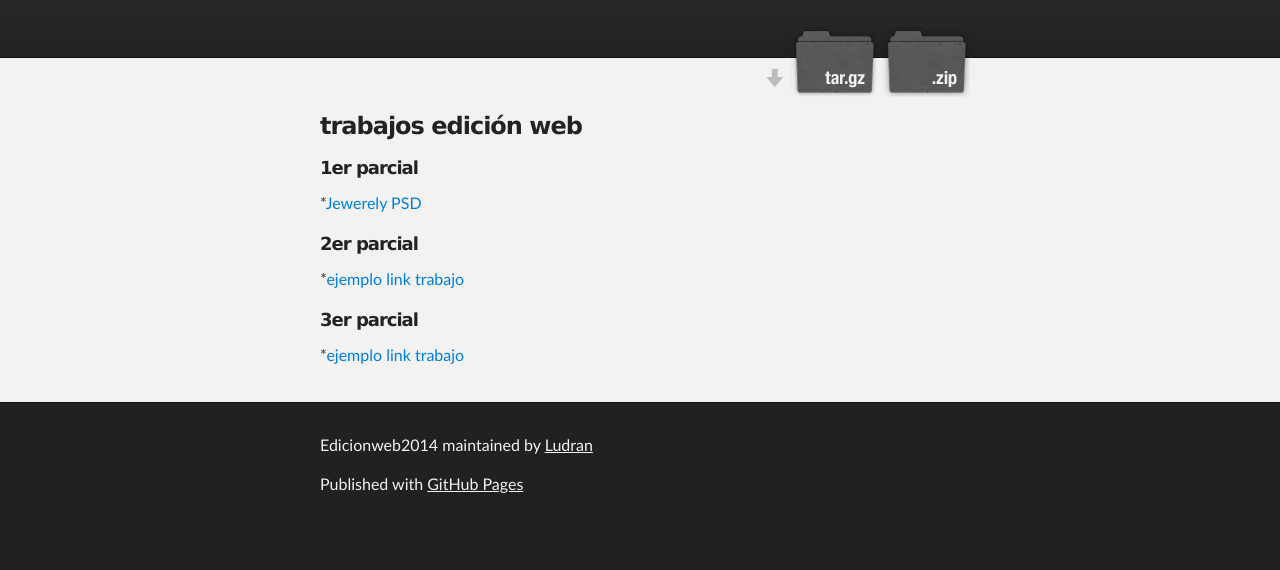
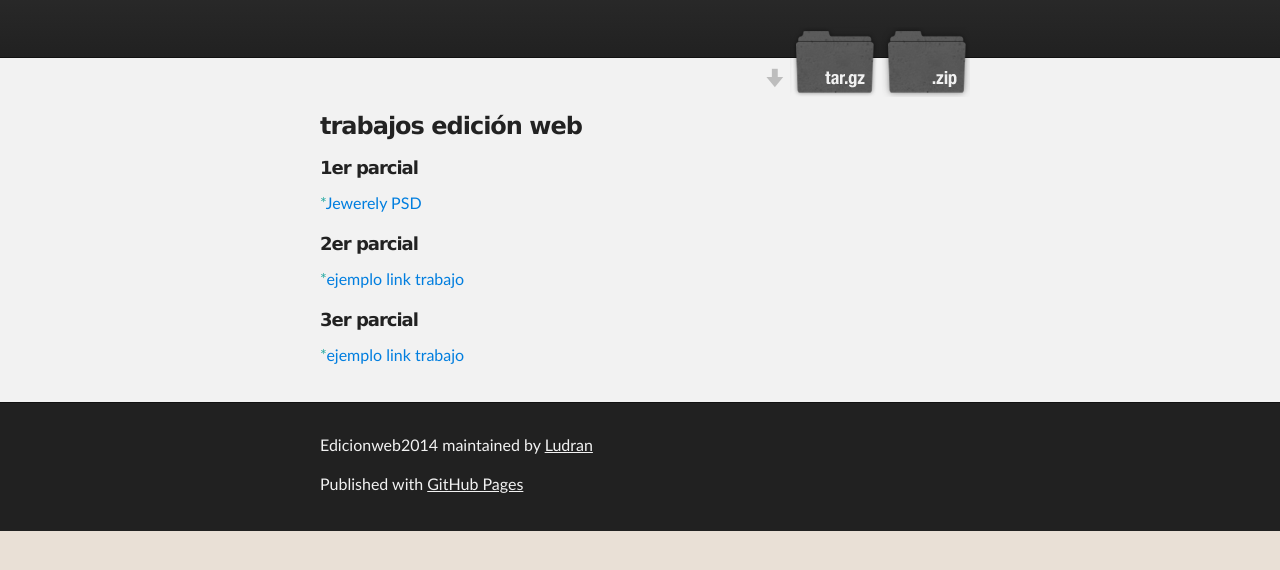
Before and after one commit to Ludran/edicionweb2014, a plain HTML site: page index.html in a window 1280 px wide. Shown: the part 116-686 px from the top of the page. Drawn offline with Linux system fonts and the light colour scheme.

Commit message:
cambio de color index

```diff
--- a/stylesheets/stylesheet.css
+++ b/stylesheets/stylesheet.css
@@ -50,8 +50,8 @@ Theme Styles
 
 body {
   box-sizing: border-box;
-  color:#373737;
-  background: #212121;
+  color:#29aba4;
+  background: #e9e0d6;
   font-size: 16px;
   font-family: 'Myriad Pro', Calibri, Helvetica, Arial, sans-serif;
   line-height: 1.5;
```
